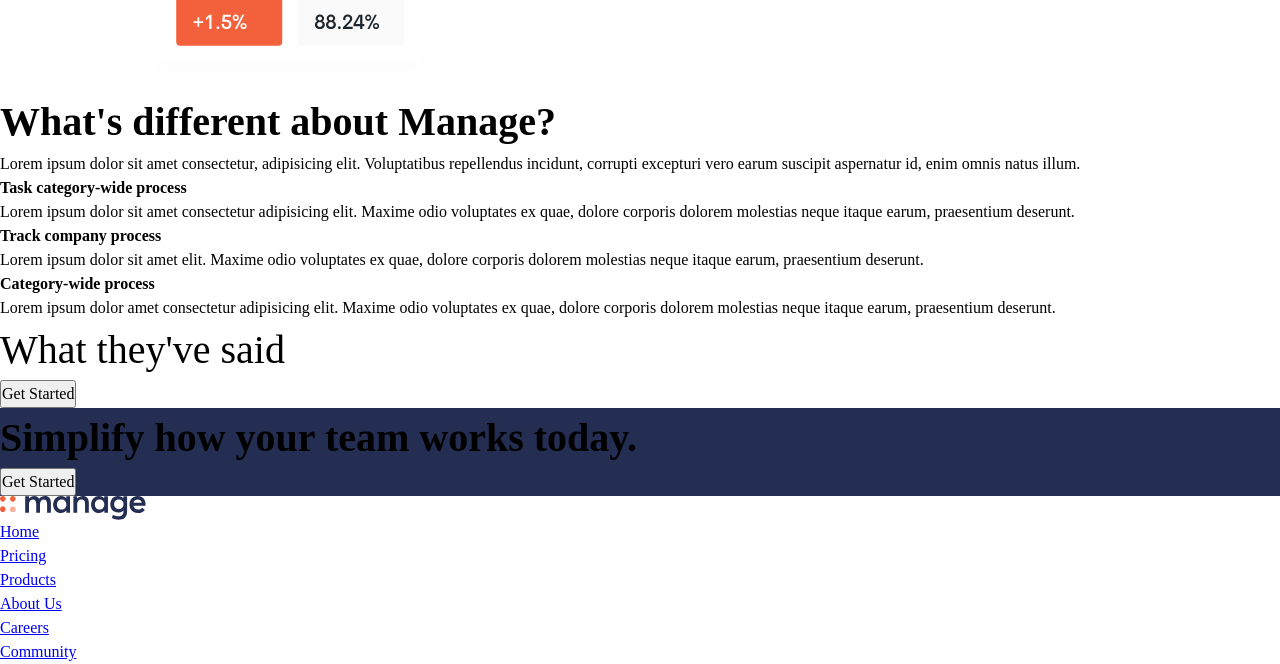
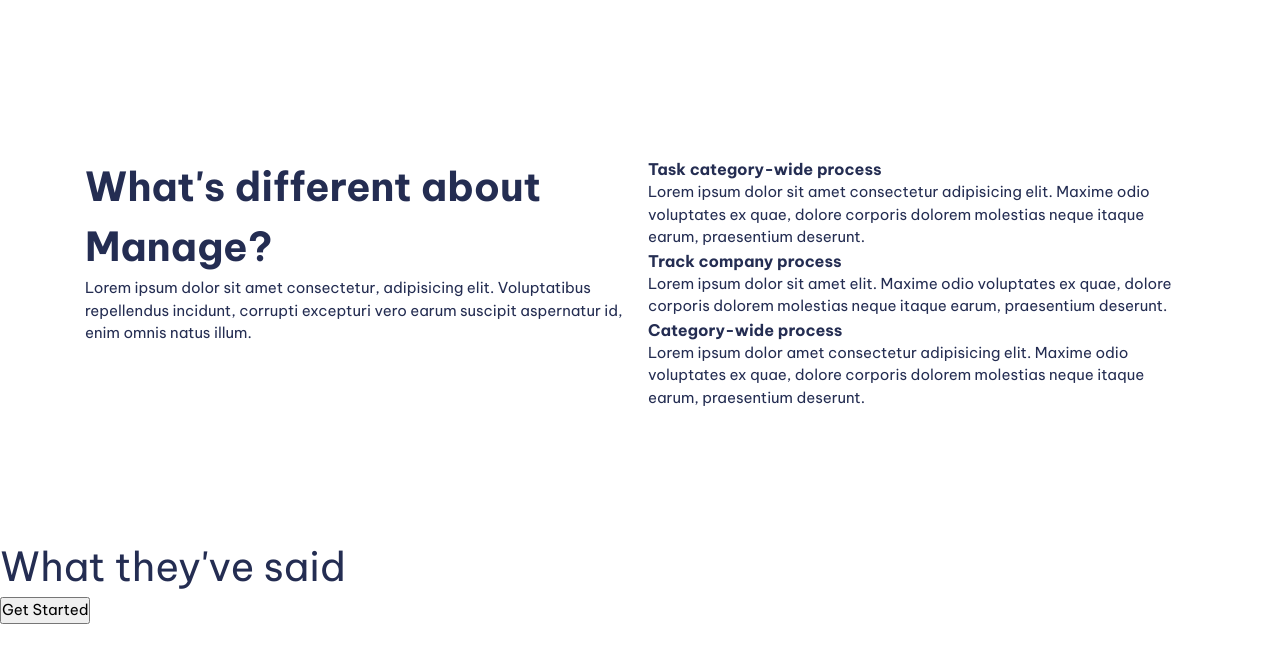
Before and after one commit to joymohanta/vite-project-with-kevin, a website built with Vite: page index.html in a window 1280 px wide. Shown: the part 741-1405 px from the top of the page. Built offline with nearby package versions, Linux system fonts and the light colour scheme.

Commit message:
half css done 20

```diff
--- a/index.html
+++ b/index.html
@@ -33,7 +33,7 @@
     <main>
       <!-- 1st section -->
 
-      <section>
+      <section class="padding-block-900">
         <div class="container">
           <div class="even-columns">
             <div>
@@ -56,7 +56,7 @@
 
       <!-- 2nd section -->
 
-      <section>
+      <section class="padding-block-900">
         <div class="container">
           <div class="even-columns">
             <div>
@@ -103,13 +103,13 @@
 
       <!-- 3rd section -->
 
-      <section class="carousel">
+      <section class="carousel | padding-block-700">
         <h2 class="fs-secondary-heading">What they've said</h2>
         <!-- Carousel here -->
         <button class="button">Get Started</button>
       </section>
       <!-- 4th section -->
-      <section class="cta | bg-primary-400 text-neutral-100">
+      <section class="cta | padding-block-700 bg-accent-400 text-neutral-100">
         <div class="container">
           <div class="even-columns">
             <div>
@@ -125,7 +125,7 @@
       </section>
     </main>
 
-    <footer class="bg-nutral-900 text-neutral-100">
+    <footer class="bg-neutral-900 text-neutral-100">
       <div class="container">
         <div class="even-columns">
           <div>
--- a/style.css
+++ b/style.css
@@ -4,8 +4,8 @@
 
   --clr-primary-400: hsl(228, 39%, 23%);
 
-  --clr-neutral-100: hsl(232, 12%, 13%);
-  --clr-neutral-900: hsl(0 0% 0%);
+  --clr-neutral-900: hsl(232, 12%, 13%);
+  --clr-neutral-100: hsl(0 0% 100%);
 
   --ff-primary: "Be Vietnam Pro", sans-serif;
 
@@ -29,6 +29,16 @@
   --fs-secondary-heading: var(--fs-700);
   --fs-nav: var(--fs-500);
   --fs-button: var(--fs-300);
+
+  --size-100: 0.25rem;
+  --size-200: 0.5rem;
+  --size-300: 0.75rem;
+  --size-400: 1rem;
+  --size-500: 1.5rem;
+  --size-600: 2rem;
+  --size-700: 3rem;
+  --size-800: 4rem;
+  --size-900: 5rem;
 }
 
 @media (min-width: 50em) {
@@ -117,11 +127,11 @@
 .text-accent-100 {
   color: var(--clr-accent-100);
 }
-.text-nutral-100 {
-  color: var(--clr-nutral-100);
+.text-neutral-100 {
+  color: var(--clr-neutral-100);
 }
-.text-nutral-900 {
-  color: var(--clr-nutral-900);
+.text-neutral-900 {
+  color: var(--clr-neutral-900);
 }
 /* kjhg */
 .bg-primary-400 {
@@ -133,11 +143,11 @@
 .bg-accent-100 {
   background-color: var(--clr-accent-100);
 }
-.bg-nutral-100 {
-  background-color: var(--clr-nutral-100);
+.bg-neutral-100 {
+  background-color: var(--clr-neutral-100);
 }
-.bg-nutral-900 {
-  background-color: var(--clr-nutral-900);
+.bg-neutral-900 {
+  background-color: var(--clr-neutral-900);
 }
 /* jasjf */
 .fw-bold {
@@ -169,3 +179,39 @@
 .fs-600 {
   font-size: var(--fs-600);
 }
+
+.padding-block-900 {
+  padding-block: var(--size-900);
+}
+.padding-block-700 {
+  padding-block: var(--size-700);
+}
+/* Start styling */
+
+.container {
+  --max-width: 1110px;
+  --padding: 1rem;
+
+  width: min(var(--max-width), 100% - (var(--padding)) * 2);
+  margin-inline: auto;
+}
+
+.even-columns {
+  display: grid;
+  gap: 1rem;
+}
+
+@media (min-width: 50em) {
+  .even-columns {
+    grid-auto-flow: column;
+    grid-auto-columns: 1fr;
+  }
+}
+
+/* general styling */
+
+body {
+  font-size: var(--fs-body);
+  font-family: var(--ff-body);
+  color: var(--clr-primary-400);
+}
```
